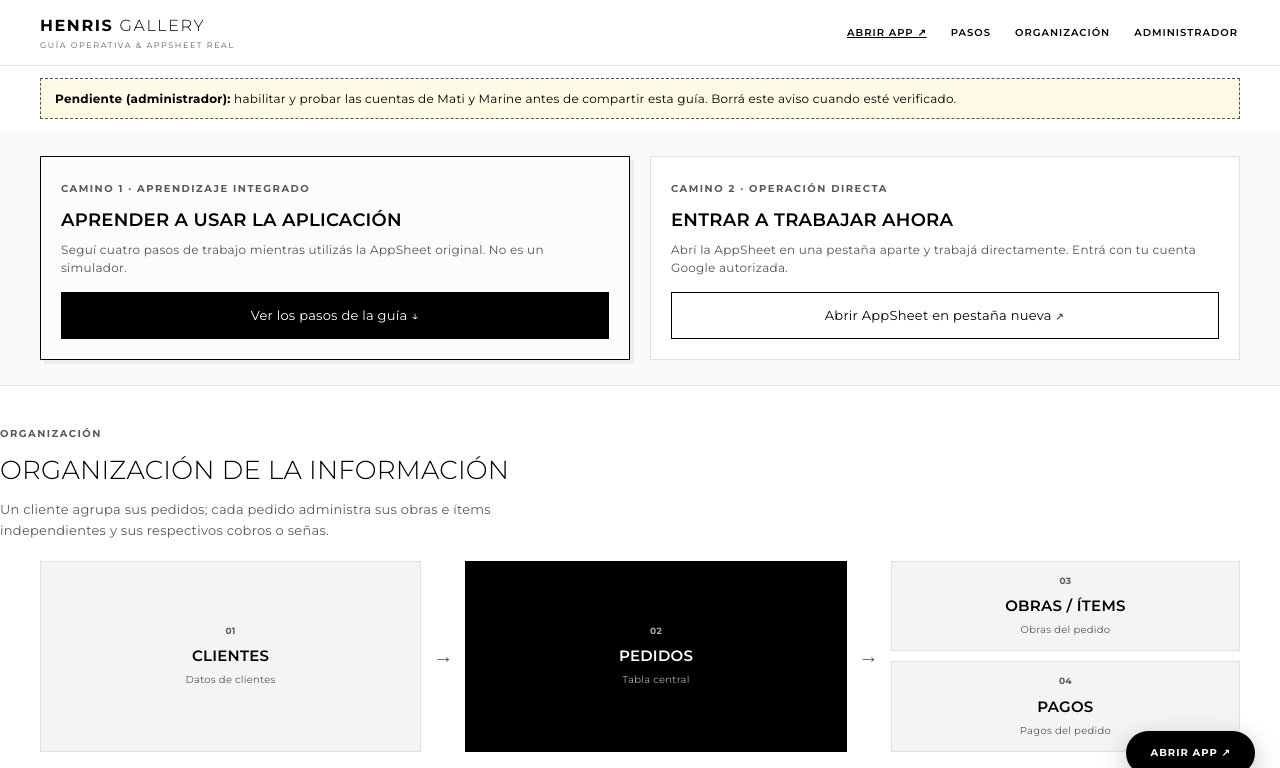
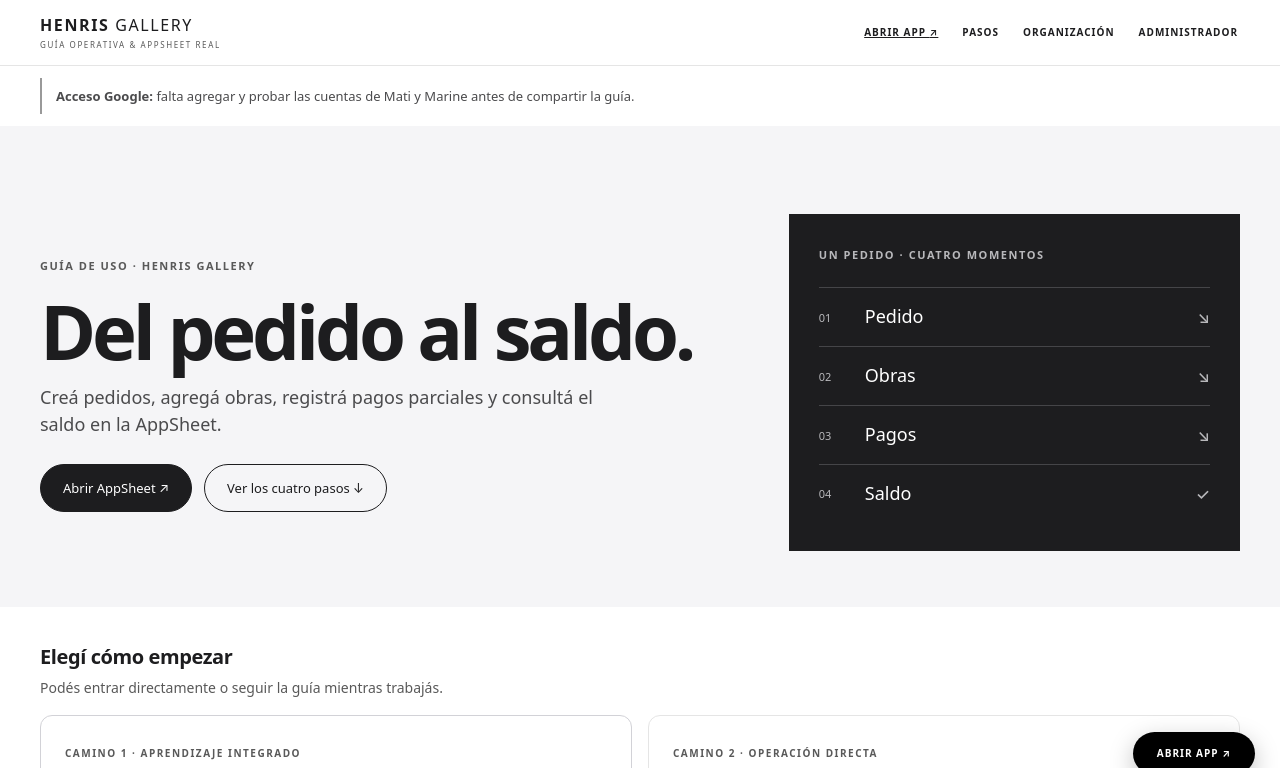
Before and after one commit to facundocapello-blip/henris-gallery-experience, a website: page staging/guia-operativa-candidata/index.html in a window 1280 px wide. Shown: the top 768 px of the page. Drawn offline with Linux system fonts and the light colour scheme.

Commit message:
Publish editorial guide candidate in its own staging path
Ruta separada /staging/guia-operativa-candidata/; no reemplaza la presentacion ni la guia publicadas. Copia unica autocontenida, noindex.

```diff
--- a/staging/guia-operativa-candidata/index.html
+++ b/staging/guia-operativa-candidata/index.html
@@ -8,23 +8,21 @@
     <meta name="description" content="Guía interactiva operativa y consola de gestión AppSheet de Henris Gallery para Matías y Marine.">
     <title>Henris Gallery | Guía Operativa & AppSheet Real</title>
     <style>
-    @import url('https://fonts.googleapis.com/css2?family=Montserrat:wght@300;400;600;700&display=swap');
-
     :root {
-        --brand-black: #000000;
+        --brand-black: #1d1d1f;
         --brand-white: #ffffff;
         --brand-gray: #595959;
-        --brand-light-gray: #f4f4f4;
-        --brand-border: #e0e0e0;
+        --brand-light-gray: #f5f5f7;
+        --brand-border: #e5e5e5;
         --app-green: #3A5F48;
         --app-bg: #F0F2F1;
         --app-text: #333333;
-        --sans: 'Montserrat', sans-serif;
+        --sans: system-ui, -apple-system, BlinkMacSystemFont, "Segoe UI", sans-serif;
     }
 
     * { box-sizing: border-box; }
     html { scroll-behavior: smooth; scroll-padding-top: 80px; }
-    body { margin: 0; min-width: 320px; font-size: 13px; line-height: 1.6; color: var(--brand-black); background: var(--brand-white); font-family: var(--sans); letter-spacing: 0.02em; }
+    body { margin: 0; min-width: 320px; font-size: 15px; line-height: 1.55; color: var(--brand-black); background: var(--brand-white); font-family: var(--sans); letter-spacing: 0; }
 
     button, input, select { font: inherit; border-radius: 0; outline: none; }
     button { cursor: pointer; border: 1px solid var(--brand-black); background: transparent; color: var(--brand-black); text-transform: uppercase; letter-spacing: 0.1em; font-size: 10px; font-weight: 600; padding: 10px 15px; transition: all 0.3s ease; }
@@ -300,6 +298,60 @@
         .admin-details,.access-admin-note{width:calc(100% - 24px)}
         .admin-details .shell{margin-left:12px;margin-right:12px}
     }
+
+    /* Adaptación editorial inspirada en Apple: sistema nativo, superficies claras y aire. */
+    button{font-size:12px;letter-spacing:0;text-transform:none;border-radius:9999px;min-height:44px}
+    .btn-solid,.btn-outline{border-radius:9999px}
+    .hero-path{background:var(--brand-light-gray);border-bottom:0;padding:32px 0}
+    .path-container{gap:16px}
+    .path-card{border:1px solid var(--brand-border);border-radius:12px;padding:24px;gap:20px}
+    .path-card.active{border-color:#d2d2d7;background:#fff;box-shadow:none}
+    .path-card h2{font-size:clamp(20px,2.2vw,24px);line-height:1.2;letter-spacing:-.025em;text-transform:none}
+    .path-card p{font-size:15px;line-height:1.5;color:#4b4b4d}
+    .section-title{margin:56px 0 22px}
+    .section-title h2{font-size:clamp(27px,3.2vw,34px);line-height:1.16;letter-spacing:-.025em;font-weight:600;text-transform:none}
+    .section-title small{letter-spacing:.12em}
+    .relation-card{border-color:var(--brand-border);border-radius:12px;background:#fff;padding:22px 18px}
+    .relation-main{background:var(--brand-black);border-color:var(--brand-black)}
+    .guide-panel,.appsheet-host,.workspace{border:1px solid var(--brand-border);border-radius:12px;box-shadow:none;overflow:hidden}
+    .guide-header,.workspace-head,.side-head{background:var(--brand-light-gray)}
+    .admin-details{border-color:var(--brand-border);border-radius:12px;overflow:hidden}
+    .admin-details>summary{background:var(--brand-light-gray)}
+    @media(max-width:650px){
+        body{font-size:16px}
+        .hero-path{padding:20px 0}
+        .path-card{padding:20px;border-radius:10px}
+        .path-card p{font-size:15px}
+        .section-title{margin:44px 0 18px}
+        .relation-card{padding:18px 14px}
+    }
+    .access-admin-note{border:0;border-left:2px solid #999;background:transparent;color:#4b4b4d;padding:8px 14px;font-size:13px}
+    .gallery-hero{background:var(--brand-light-gray);padding:clamp(44px,7vw,88px) 0 56px}
+    .gallery-hero-layout{display:grid;grid-template-columns:minmax(0,1.2fr) minmax(250px,.8fr);gap:clamp(28px,6vw,72px);align-items:center}
+    .gallery-eyebrow,.workflow-caption{font-size:11px;font-weight:700;letter-spacing:.14em;color:var(--brand-gray);text-transform:uppercase}
+    .gallery-title{max-width:700px;margin:18px 0 16px;font-size:clamp(44px,7vw,76px);line-height:.98;letter-spacing:-.055em;font-weight:600}
+    .gallery-lead{max-width:570px;margin:0;color:#4b4b4d;font-size:18px;line-height:1.5}
+    .gallery-actions{display:flex;gap:12px;flex-wrap:wrap;margin-top:26px}
+    .gallery-actions a{min-height:48px;padding:13px 22px;display:inline-flex;align-items:center;justify-content:center;text-decoration:none;font-size:13px}
+    .workflow-visual{background:var(--brand-black);color:#fff;padding:28px 30px}
+    .workflow-caption{color:#b8b8bb}
+    .workflow-list{list-style:none;padding:10px 0 0;margin:12px 0 0}
+    .workflow-list li{display:grid;grid-template-columns:34px 1fr auto;gap:12px;align-items:center;padding:15px 0;border-top:1px solid #454548;font-size:18px;font-weight:500}
+    .workflow-list li span:first-child{font-size:11px;color:#b8b8bb;font-variant-numeric:tabular-nums}
+    .workflow-list li span:last-child{color:#b8b8bb;font-size:16px}
+    .path-intro{margin:34px auto 16px}
+    .path-intro h2{margin:0;font-size:20px;font-weight:600;letter-spacing:-.02em}
+    .path-intro p{margin:5px 0 0;color:var(--brand-gray);font-size:14px}
+    .hero-path{padding:0 0 30px;background:#fff}
+    @media(max-width:760px){
+        .gallery-hero{padding:40px 0 36px}
+        .gallery-hero-layout{grid-template-columns:1fr;gap:30px}
+        .gallery-title{font-size:clamp(42px,11vw,64px);max-width:520px}
+        .gallery-lead{font-size:17px}
+        .workflow-visual{padding:22px 24px}
+        .workflow-list li{padding:12px 0;font-size:17px}
+        .path-intro{margin-top:28px}
+    }
 </style>
 </head>
 <body>
@@ -320,9 +372,34 @@
 </header>
 
 <main>
-<h1 class="sr-only">Henris Gallery: guía de uso de la AppSheet para Matías y Marine</h1>
-<p class="access-admin-note" role="note"><strong>Pendiente (administrador):</strong> habilitar y probar las cuentas de Mati y Marine antes de compartir esta guía. Borrá este aviso cuando esté verificado.</p>
+<p class="access-admin-note" role="note"><strong>Acceso Google:</strong> falta agregar y probar las cuentas de Mati y Marine antes de compartir la guía.</p>
+<section class="gallery-hero" aria-labelledby="gallery-title">
+    <div class="shell gallery-hero-layout">
+        <div class="gallery-hero-copy">
+            <span class="gallery-eyebrow">Guía de uso · Henris Gallery</span>
+            <h1 id="gallery-title" class="gallery-title">Del pedido al saldo.</h1>
+            <p class="gallery-lead">Creá pedidos, agregá obras, registrá pagos parciales y consultá el saldo en la AppSheet.</p>
+            <div class="gallery-actions">
+                <a href="https://www.appsheet.com/start/3300a579-5a49-4738-98f5-19979e4952e4" target="_blank" rel="noopener noreferrer" class="btn-solid">Abrir AppSheet ↗</a>
+                <a href="#aprender" class="btn-outline">Ver los cuatro pasos ↓</a>
+            </div>
+        </div>
+        <div class="workflow-visual">
+            <span class="workflow-caption">Un pedido · cuatro momentos</span>
+            <ol class="workflow-list">
+                <li><span>01</span>Pedido<span aria-hidden="true">↘</span></li>
+                <li><span>02</span>Obras<span aria-hidden="true">↘</span></li>
+                <li><span>03</span>Pagos<span aria-hidden="true">↘</span></li>
+                <li><span>04</span>Saldo<span aria-hidden="true">✓</span></li>
+            </ol>
+        </div>
+    </div>
+</section>
 <!-- Path selector -->
+<section class="shell path-intro" aria-labelledby="path-title">
+    <h2 id="path-title">Elegí cómo empezar</h2>
+    <p>Podés entrar directamente o seguir la guía mientras trabajás.</p>
+</section>
 <section class="hero-path">
     <div class="shell path-container">
         <div class="path-card active">
```
Also changed, not shown: .github/workflows/pages.yml.
